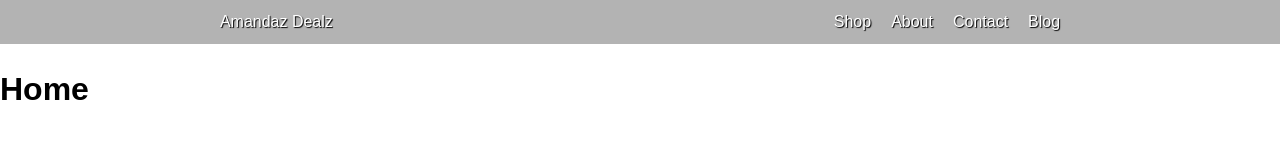
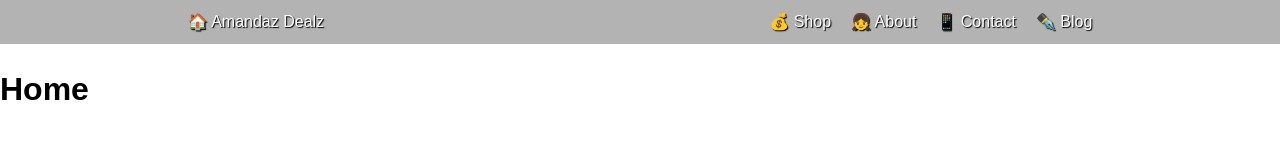
Before and after one commit to mastapegs/amandazdealz, a Gatsby site: page / in a window 1280 px wide. Built offline with nearby package versions, Linux system fonts and the light colour scheme; Gatsby itself is replaced by a stand-in of ours.

Commit message:
add emojis

```diff
--- a/src/components/Layout.js
+++ b/src/components/Layout.js
@@ -9,7 +9,7 @@ const Layout = ({ children: page }) => {
     <>
       <header className={styles.header}>
         <div className={styles.hero}>
-          <Link className={styles.link} to={'/'}>Amandaz Dealz</Link>
+          <Link className={styles.link} to={'/'}>🏠 Amandaz Dealz</Link>
         </div>
         <Navigation />
       </header>
--- a/src/components/Navigation.js
+++ b/src/components/Navigation.js
@@ -6,19 +6,19 @@ const Navigation = () => {
   const links = [
     {
       href: '/shop',
-      linkText: 'Shop'
+      linkText: '💰 Shop'
     },
     {
       href: '/about',
-      linkText: 'About'
+      linkText: '👧 About'
     },
     {
       href: '/contact',
-      linkText: 'Contact'
+      linkText: '📱 Contact'
     },
     {
       href: '/blog',
-      linkText: 'Blog'
+      linkText: '✒️ Blog'
     },
   ]
   return (
```
